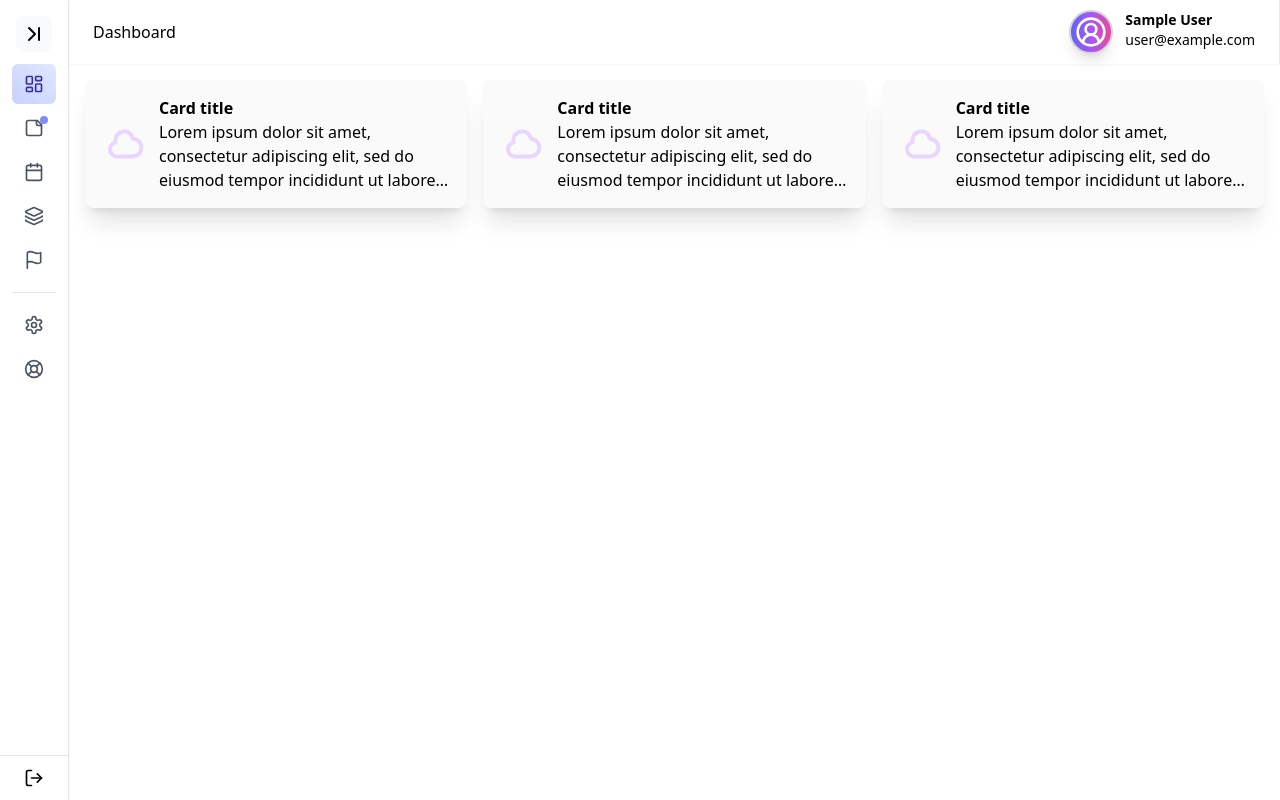
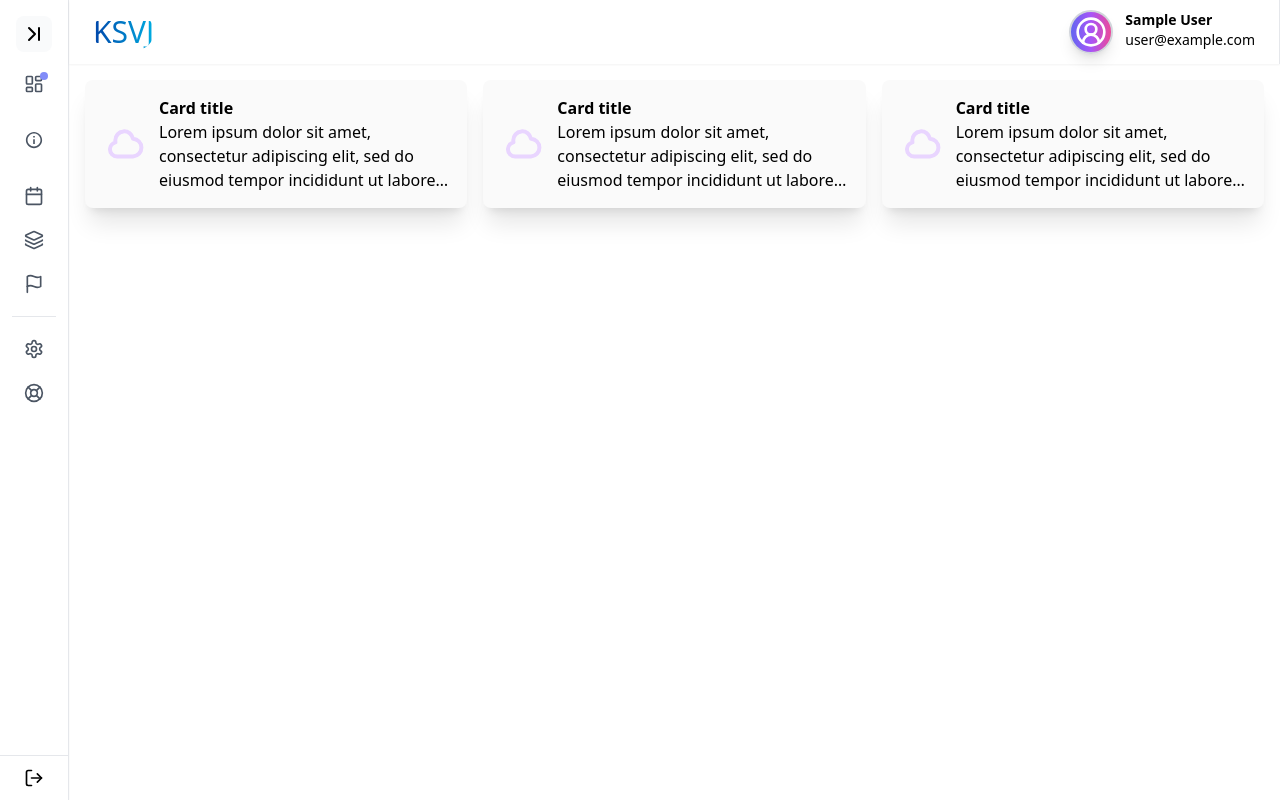
Before and after one commit to AazmeerIqbal/Kathiwar-Sunni-Vohra-Family-KSVJ-, a Next.js app: page / in a window 1280 px wide. Built offline with nearby package versions, Linux system fonts and the light colour scheme; no server answers; sample sign-in values are in the browser's storage.

Commit message:
Update Information page added

```diff
--- a/app/globals.css
+++ b/app/globals.css
@@ -19,3 +19,7 @@ body {
   background: var(--background);
   font-family: Arial, Helvetica, sans-serif;
 } */
+
+body {
+  @apply bg-background text-foreground;
+}
--- a/app/reset-password/page.jsx
+++ b/app/reset-password/page.jsx
@@ -1,8 +1,8 @@
 "use client";
-import { useSearchParams, useRouter } from "next/navigation"; // Correct hooks for App Router
-import { useState } from "react";
+import { useSearchParams, useRouter } from "next/navigation";
+import { useState, Suspense } from "react";
 
-const ResetPassword = () => {
+const ResetPasswordForm = () => {
   const searchParams = useSearchParams();
   const router = useRouter();
   const token = searchParams.get("token"); // Get the token from query params
@@ -84,4 +84,12 @@ const ResetPassword = () => {
   );
 };
 
+const ResetPassword = () => {
+  return (
+    <Suspense fallback={<div>Loading...</div>}>
+      <ResetPasswordForm />
+    </Suspense>
+  );
+};
+
 export default ResetPassword;
--- /dev/null
+++ b/app/update-information/page.jsx
@@ -0,0 +1,26 @@
+import React from "react";
+import { RxUpdate } from "react-icons/rx";
+import { RiDownloadCloud2Fill } from "react-icons/ri";
+import GradientText from "@/components/ui/GradientText";
+
+const Page = () => {
+  return (
+    <div className="m-4">
+      <div className="flex justify-between items-center">
+        <h1 className="text-xl font-bold">Update Information</h1>
+
+        <div className="group relative">
+          <button className="cursor-pointer group/download relative flex gap-1 px-4 py-2 bg-[#5c5fe9] text-[#f1f1f1] rounded-3xl hover:bg-opacity-70 font-semibold shadow-xl active:shadow-inner transition-all duration-300">
+            <RiDownloadCloud2Fill className="text-xl my-auto" />
+            Fetch
+          </button>
+          <div className="absolute text-xs scale-0 rounded-md py-2 px-2 bg-[#5c5fe9]  mt-3 top-full group-hover:scale-100 origin-top transition-all duration-300 shadow-lg before:content-[''] before:absolute before:bottom-full before:left-2/4 before:w-3 before:h-3 before:border-solid before:bg-[#5c5fe9] before:rotate-45 before:translate-y-2/4 before:-translate-x-2/4 text-white">
+            Fetch current data from the server
+          </div>
+        </div>
+      </div>
+    </div>
+  );
+};
+
+export default Page;
--- a/components/Dashboard.js
+++ b/components/Dashboard.js
@@ -1,4 +1,5 @@
-import React from "react";
+"use client";
+import React, { useState } from "react";
 import Link from "next/link";
 import {
   LayoutDashboard,
@@ -10,29 +11,39 @@ import {
   Settings,
   CircleUserRound,
 } from "lucide-react";
+import { IoMdInformationCircleOutline } from "react-icons/io";
+
+import { usePathname } from "next/navigation";
+
 import Sidebar, { SidebarItem } from "@/components/Sidebar";
+import GradientText from "./ui/GradientText";
 import { useSession } from "next-auth/react";
 
 const Dashboard = ({ children }) => {
   const { data: session } = useSession();
+  const pathname = usePathname(); // Get the current path
+  const [isSidebarOpen, setIsSidebarOpen] = useState(false);
   console.log(session);
+  const handleSidebarToggle = (isOpen) => {
+    setIsSidebarOpen(isOpen);
+    console.log("Sidebar is now:", isOpen ? "Open" : "Closed");
+  };
   return (
     <>
-      <div>
       <div className="flex">
-          <Sidebar>
+        <Sidebar onToggle={handleSidebarToggle}>
           <Link href="/">
             <SidebarItem
               icon={<LayoutDashboard size={20} />}
               text="Dashboard"
-                active
+              alert
             />
           </Link>
-            <Link href="/">
+          <Link href="/update-information">
             <SidebarItem
-                icon={<StickyNote size={20} />}
-                text="Projects"
-                alert
+              icon={<IoMdInformationCircleOutline size={20} />}
+              text="Update Information"
+              active={pathname?.includes("/update-information")}
             />
           </Link>
           <SidebarItem icon={<Calendar size={20} />} text="Calendar" />
@@ -45,7 +56,20 @@ const Dashboard = ({ children }) => {
         <div className="w-full">
           <div className="w-full h-16 border-r shadow-sm">
             <div className="flex justify-between h-full items-center p-6">
-                <div>Dashboard</div>
+              <div className="font-bold text-3xl">
+                {isSidebarOpen ? (
+                  ""
+                ) : (
+                  <GradientText
+                    colors={["#00e5ff", "#0047ab", "#00e5ff"]}
+                    animationSpeed={4}
+                    showBorder={false}
+                    className="text-start"
+                  >
+                    KSVJ
+                  </GradientText>
+                )}{" "}
+              </div>
               <div className="flex gap-3">
                 <div className="cursor-pointer border-2 border-gray-300 rounded-full p-1 bg-gradient-to-r from-indigo-500 via-purple-500 to-pink-500 shadow-lg hover:shadow-xl transition-shadow duration-300">
                   <CircleUserRound className="text-white w-8 h-8" />
@@ -70,7 +94,6 @@ const Dashboard = ({ children }) => {
           <div>{children}</div>
         </div>
       </div>
-      </div>
     </>
   );
 };
--- a/components/Sidebar.jsx
+++ b/components/Sidebar.jsx
@@ -4,16 +4,26 @@ import { ChevronFirst, ChevronLast, MoreVertical, LogOut } from "lucide-react";
 import Link from "next/link";
 import { createContext, useContext, useState } from "react";
 import { signOut } from "next-auth/react";
+import GradientText from "./ui/GradientText";
 
 const SidebarContext = createContext();
 
-export default function Sidebar({ children }) {
+export default function Sidebar({ children, onToggle }) {
   const [expanded, setExpanded] = useState(false);
 
   const handleLogout = (e) => {
     e.preventDefault();
     signOut({ callbackUrl: "/login" });
   };
+
+  const toggleSidebar = () => {
+    setExpanded((curr) => {
+      const newState = !curr;
+      if (onToggle) onToggle(newState); // Pass the updated state to the parent
+      return newState;
+    });
+  };
+
   return (
     <>
       <aside className="h-screen">
@@ -25,15 +35,22 @@ export default function Sidebar({ children }) {
                 expanded ? "w-32" : "w-0"
               }`}
             /> */}
-            <p
-              className={`overflow-hidden transition-all text-3xl font-bold tracking-wide ${
-                expanded ? "w-32" : "w-0"
+            <span
+              className={`overflow-hidden transition-all text-3xl  font-bold tracking-wide ${
+                expanded ? "ml-2" : "w-0"
               }`}
             >
-              KSVJ
-            </p>
+              <GradientText
+                colors={["#00e5ff", "#0047ab", "#00e5ff"]}
+                animationSpeed={4}
+                showBorder={false}
+                className="text-start"
+              >
+                KSVJ
+              </GradientText>
+            </span>
             <button
-              onClick={() => setExpanded((curr) => !curr)}
+              onClick={toggleSidebar}
               className="p-1.5 rounded-lg bg-gray-50 hover:bg-gray-100"
             >
               {expanded ? <ChevronFirst /> : <ChevronLast />}
--- /dev/null
+++ b/components/ui/GradientText.jsx
@@ -0,0 +1,50 @@
+export default function GradientText({
+  children,
+  className = "",
+  colors = ["#ffaa40", "#9c40ff", "#ffaa40"],
+  animationSpeed = 8,
+  showBorder = false,
+}) {
+  const gradientStyle = {
+    backgroundImage: `linear-gradient(to right, ${colors.join(", ")})`,
+    animationDuration: `${animationSpeed}s`,
+  };
+
+  return (
+    <div
+      className={`relative mx-auto flex max-w-fit flex-row items-center justify-center rounded-[1.25rem] font-medium backdrop-blur transition-shadow duration-500 overflow-hidden cursor-pointer ${className}`}
+    >
+      {showBorder && (
+        <div
+          className="absolute inset-0 bg-cover z-0 pointer-events-none animate-gradient"
+          style={{
+            ...gradientStyle,
+            backgroundSize: "300% 100%",
+          }}
+        >
+          <div
+            className="absolute inset-0 bg-black rounded-[1.25rem] z-[-1]"
+            style={{
+              width: "calc(100% - 2px)",
+              height: "calc(100% - 2px)",
+              left: "50%",
+              top: "50%",
+              transform: "translate(-50%, -50%)",
+            }}
+          ></div>
+        </div>
+      )}
+      <div
+        className="inline-block relative z-2 text-transparent bg-cover animate-gradient"
+        style={{
+          ...gradientStyle,
+          backgroundClip: "text",
+          WebkitBackgroundClip: "text",
+          backgroundSize: "300% 100%",
+        }}
+      >
+        {children}
+      </div>
+    </div>
+  );
+}
--- a/package.json
+++ b/package.json
@@ -16,6 +16,7 @@
     "next-auth": "^4.24.11",
     "react": "^19.0.0",
     "react-dom": "^19.0.0",
+    "react-icons": "^5.4.0",
     "react-toastify": "^11.0.2",
     "tailwind-merge": "^2.6.0"
   },
--- a/tailwind.config.mjs
+++ b/tailwind.config.mjs
@@ -11,6 +11,16 @@ export default {
         background: "var(--background)",
         foreground: "var(--foreground)",
       },
+      keyframes: {
+        gradient: {
+          "0%": { backgroundPosition: "0% 50%" },
+          "50%": { backgroundPosition: "100% 50%" },
+          "100%": { backgroundPosition: "0% 50%" },
+        },
+      },
+      animation: {
+        gradient: "gradient 8s linear infinite",
+      },
     },
   },
   plugins: [],
```
Also changed, not shown: 1 other file (tests, documents, lock files or other folders). Lines whose indentation alone changed are shown as unchanged.
